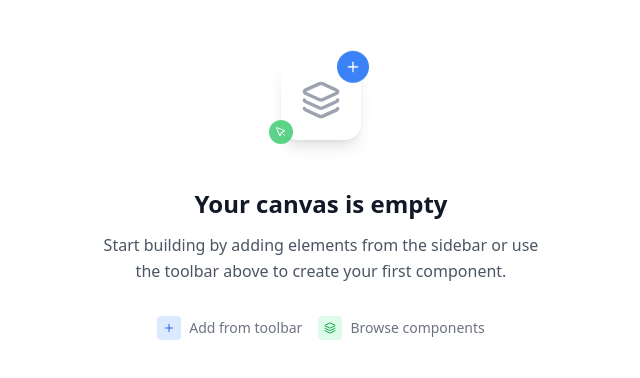
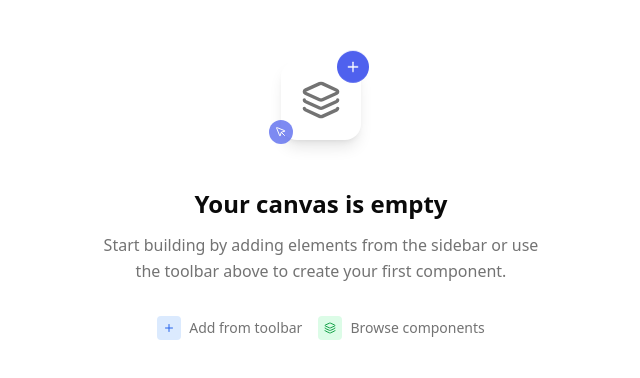
Before and after one commit to windbase/windbase, a Next.js app in the folder apps/web/: page /empty in a window 1280 px wide. Shown: the top 378 px of the page, without its empty margins (319-959 px from the left). Built offline with nearby package versions, Linux system fonts and the light colour scheme.

Commit message:
style: update background and text colors in empty page component for improved theming

```diff
--- a/apps/web/src/app/empty/page.tsx
+++ b/apps/web/src/app/empty/page.tsx
@@ -5,29 +5,27 @@ export default function Component() {
 		<div className="flex flex-col items-center justify-center min-h-[400px] p-8 text-center">
 			<div className="relative mb-8">
 				<div className="relative">
-					<div className="w-20 h-20 bg-white rounded-2xl shadow-lg flex items-center justify-center mb-4">
-						<Layers className="w-10 h-10 text-gray-400" />
+					<div className="w-20 h-20 bg-background dark:bg-neutral-900 rounded-2xl shadow-lg flex items-center justify-center mb-4">
+						<Layers className="w-10 h-10 text-muted-foreground" />
 					</div>
-					<div className="absolute -top-2 -right-2 w-8 h-8 bg-blue-500 rounded-full flex items-center justify-center animate-bounce">
-						<Plus className="w-4 h-4 text-white" />
+					<div className="absolute -top-2 -right-2 w-8 h-8 bg-primary rounded-full flex items-center justify-center animate-bounce">
+						<Plus className="w-4 h-4 text-background" />
 					</div>
-					<div className="absolute -bottom-1 -left-3 w-6 h-6 bg-green-500 rounded-full flex items-center justify-center animate-pulse">
-						<MousePointer className="w-3 h-3 text-white" />
+					<div className="absolute -bottom-1 -left-3 w-6 h-6 bg-primary rounded-full flex items-center justify-center animate-pulse">
+						<MousePointer className="w-3 h-3 text-background" />
 					</div>
 				</div>
 			</div>
 
 			<div className="space-y-3 max-w-md">
-				<h2 className="text-2xl font-semibold text-gray-900">
-					Your canvas is empty
-				</h2>
-				<p className="text-gray-600 leading-relaxed">
+				<h2 className="text-2xl font-semibold">Your canvas is empty</h2>
+				<p className="text-muted-foreground leading-relaxed">
 					Start building by adding elements from the sidebar or use the toolbar
 					above to create your first component.
 				</p>
 			</div>
 
-			<div className="mt-8 flex flex-col sm:flex-row gap-4 text-sm text-gray-500">
+			<div className="mt-8 flex flex-col sm:flex-row gap-4 text-sm text-muted-foreground">
 				<div className="flex items-center gap-2">
 					<div className="w-6 h-6 bg-blue-100 rounded flex items-center justify-center">
 						<Plus className="w-3 h-3 text-blue-600" />
```
